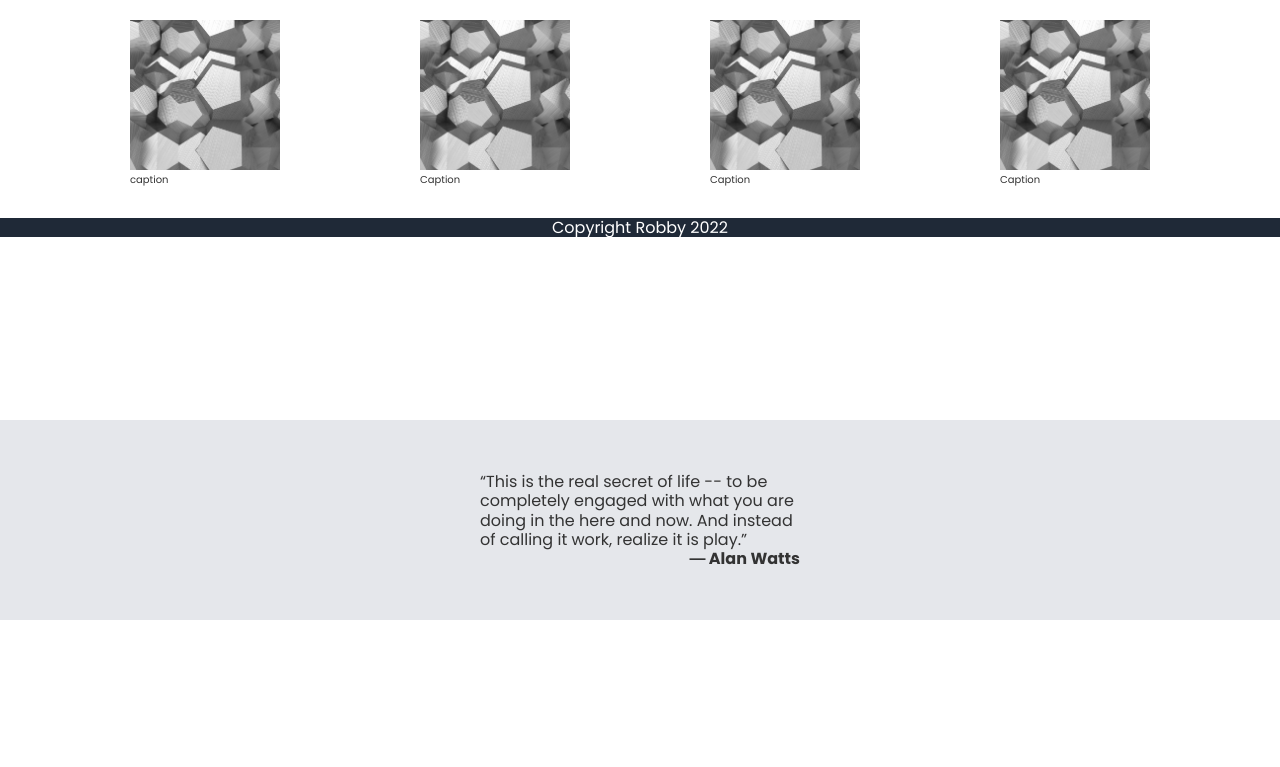
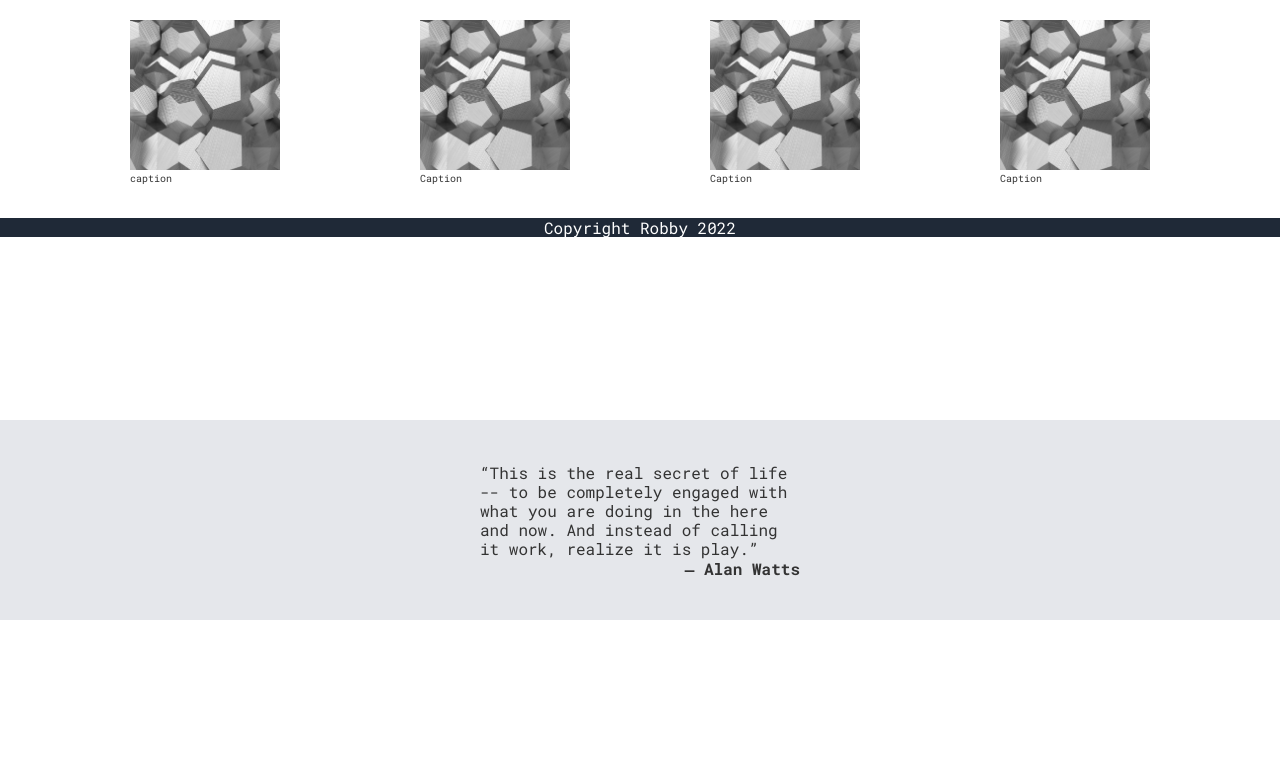
Before and after one commit to doubtfullink53/product-landing-page, a plain HTML site: page index.html in a window 1280 px wide. Shown: the part 563-1330 px from the top of the page. Drawn offline with Linux system fonts and the light colour scheme.

Commit message:
change font to roboto

```diff
--- a/index.html
+++ b/index.html
@@ -4,6 +4,9 @@
     <meta charset="UTF-8" />
     <meta http-equiv="X-UA-Compatible" content="IE=edge" />
     <meta name="viewport" content="width=device-width, initial-scale=1.0" />
+    <link rel="preconnect" href="https://fonts.googleapis.com">
+    <link rel="preconnect" href="https://fonts.gstatic.com" crossorigin>
+    <link href="https://fonts.googleapis.com/css2?family=Roboto+Mono:ital,wght@0,100;0,200;0,300;0,400;0,500;0,600;0,700;1,100;1,200;1,300;1,400;1,500;1,600;1,700&display=swap" rel="stylesheet">
     <link
       rel="stylesheet"
       href="https://pro.fontawesome.com/releases/v5.10.0/css/all.css"/>
--- a/styles.css
+++ b/styles.css
@@ -9,8 +9,7 @@
 }
 
 body {
-  font-family: 'Poppins', sans-serif;
-  font-size: 16px;
+    font-family: 'Roboto Mono', monospace;
   line-height: 1.2;
   color: #333;
   background: #ffffff;
```
